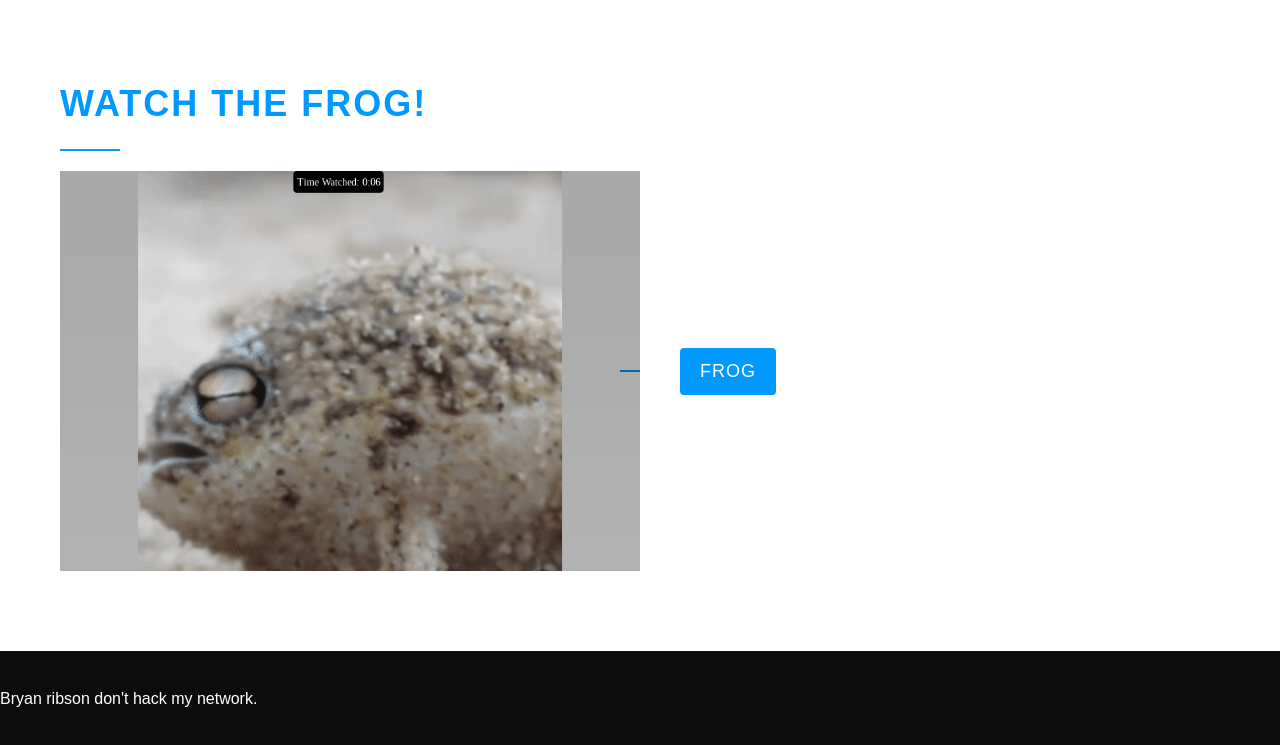
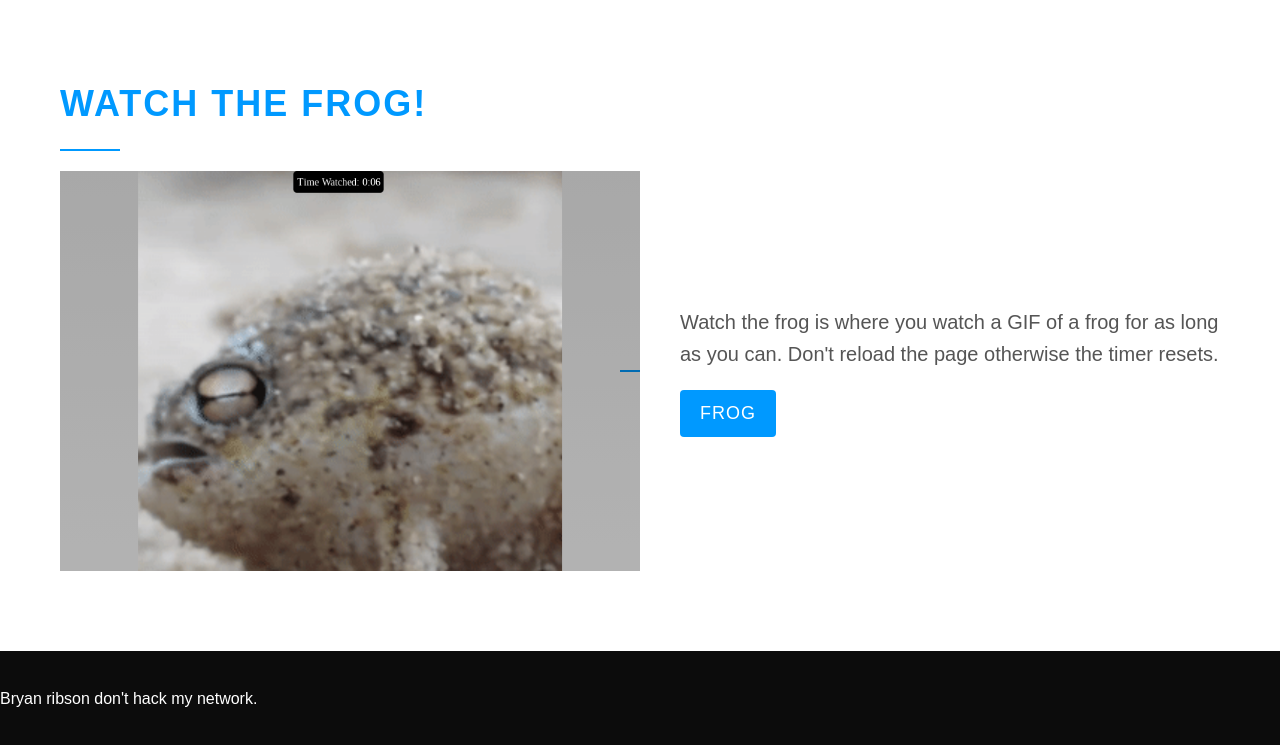
Before and after one commit to hewocheesecake/home, a plain HTML site: page index.html in a window 1280 px wide. Shown: the part 697-1442 px from the top of the page. Drawn offline with Linux system fonts and the light colour scheme.

Commit message:
Update index.html

```diff
--- a/index.html
+++ b/index.html
@@ -39,7 +39,7 @@
           <img src="img/project2.png" alt="Project 2 Image">
         </div>
         <div class="project-details">
-          <pWatch the frog is where you watch a GIF of a frog for as long as you can. Don't reload the page otherwise the timer resets..</p>
+          <p>Watch the frog is where you watch a GIF of a frog for as long as you can. Don't reload the page otherwise the timer resets.</p>
           <a href="http://frog.kakapo.rocks/">Frog</a>
         </div>
       </div>
```
